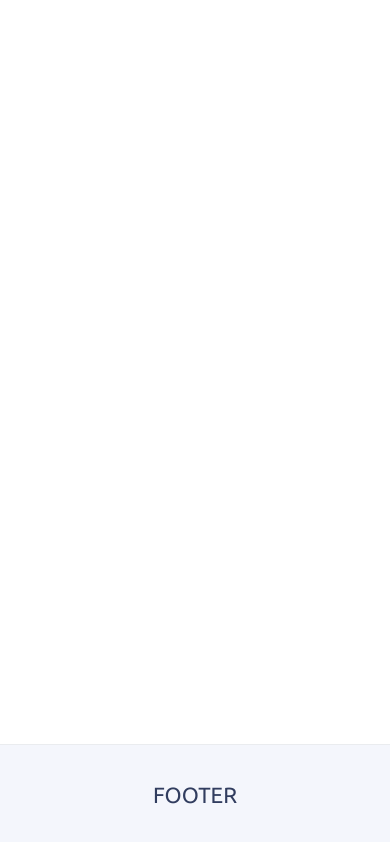
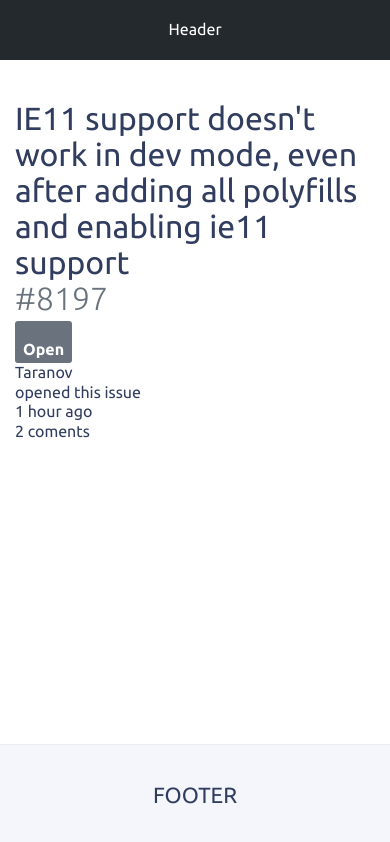
Before and after one commit to AlexanderYurchenko/Github-sample, a React (Create React App) app: page /issue/1 in a window 390 px wide. Built offline with nearby package versions, Linux system fonts and the light colour scheme; no server answers.

Commit message:
issue single static

```diff
--- a/src/App.jsx
+++ b/src/App.jsx
@@ -49,7 +49,7 @@ class App extends Component {
     return (
       <React.Fragment>
         <div className="w-inner">
-          <div className="c-header"></div>
+          <div className="c-header">Header</div>
           <div className="w-center">
             <main className="container">
               <Switch>
@@ -61,6 +61,7 @@ class App extends Component {
                         totalIssues={totalIssues}
                         currentPage={currentPage}
                         issuesPerPage={issuesPerPage}
+                        onIssueClick={this.handleIssueClick}
                         onPaginationClick={this.handlePaginationClick}/> : ''
                 )}/>
                 <Route path="/issue/:issueId" children={(props) => (
--- a/src/components/issue-single/issue-single.jsx
+++ b/src/components/issue-single/issue-single.jsx
@@ -2,18 +2,66 @@ import React, { Component } from "react";
 import "./issue-single.scss"
 
 class IssueSingle extends Component {
-  constructor(props) {
-    super(props);
-    this.state = {
-      issue: [],
-    };
+  state = {
+    issue: {}
+  }
+
+  componentDidMount() {
+    // const postRegExp = new RegExp("([^\/]+$)")
+    // const postId = postRegExp.exec(this.props.match.url)
+    // let url = "https://raw.githubusercontent.com/AlexanderYurchenko/ReactTask/master/src/data/post" + postId[1] + ".json"
+    // fetch(url)
+    //   .then(response => response.json())
+    //   .then(data => {
+    //     this.setState({post: data.post});
+    //   })
+    this.setState({
+      issue: this.props
+    })
   }
 
   render() {
+    console.log(this.props);
+
     return (
-      <React.Fragment>
+      <div className="c-issue-single">
+        <div className="c-issue-single_title">IE11 support doesn't work in dev mode, even after adding all polyfills and enabling ie11 support
+          <div className="c-issue-single_title-num">#8197</div>
+        </div>
+        <div className="c-issue-single_sub-box">
+          <div className="c-issue-single_state">
+            <div className="c-issue-single_icon c-icon"></div>Open
+          </div>
+          <div className="c-issue-single_sub-table">
+            <div className="c-issue-single_author">Taranov</div>
+            <div className="c-issue-single_opened-text">opened this issue</div>
+            <div className="c-issue-single_time-rel">1 hour ago</div>
+            <div className="c-issue-single_sub-coments">2 coments</div>
+          </div>
+        </div>
+        <div className="c-issue-single_content">
+          <div className="c-issue-single_main">
+            <div className="c-issue-single_comments-box">
+              <div className="c-issue-single_comment">
 
-      </React.Fragment>
+              </div>
+              <div className="c-issue-single_sub-comments-box">
+                <div className="c-issue-single_sub-comment">
+
+                </div>
+
+              </div>
+            </div>
+            <div className="c-issue-single_form-box">
+
+            </div>
+          </div>
+          <div className="c-issue-single_side">
+
+          </div>
+        </div>
+
+      </div>
     );
   }
 }
--- a/src/components/issue-single/issue-single.scss
+++ b/src/components/issue-single/issue-single.scss
@@ -0,0 +1,92 @@
+.c-issue-single {
+  &_title {
+    font-size: 26px;
+    font-weight: 400;
+    line-height: 1.125;
+  }
+
+  &_title-num {
+    font-weight: 300;
+    color: #6a737d;
+  }
+
+  &_sub-box {
+    margin: 5px 0 0;
+  }
+
+  &_state {
+    display: inline-block;
+    padding: 4px 8px;
+    font-weight: 600;
+    line-height: 20px;
+    color: #fff;
+    text-align: center;
+    white-space: nowrap;
+    background-color: #6a737d;
+    border-radius: 3px;
+    margin-right: 8px;
+
+    &--open {
+      background-color: #2cbe4e;
+    }
+  }
+
+  &_sub-table {
+
+  }
+
+  &_author {
+
+  }
+
+  &_opened-text {
+
+  }
+
+  &_time-rel {
+
+  }
+
+  &_sub-coments {
+
+  }
+
+  &_content {
+
+  }
+
+  &_main {
+
+  }
+
+  &_comments-box {
+
+  }
+
+  &_comment {
+
+  }
+
+  &_sub-comments-box {
+
+  }
+
+  &_sub-comment {
+
+  }
+
+  &_form-box {
+
+  }
+
+
+  &_side {
+
+  }
+
+  @media screen and (max-width: 768px) {
+    &_title {
+      font-size: 32px;
+    }
+  }
+}
--- a/src/components/issue/issue.jsx
+++ b/src/components/issue/issue.jsx
@@ -1,9 +1,11 @@
 import React from "react";
+import { Link } from "react-router-dom";
 import "./issue.scss"
 
 const Issue = ( props ) => {
-  let time = '5 hours ago',
-  iconClass = props.issue.state === 'open' ? 'c-icon c-icon--exclamation' : 'c-icon c-icon--closed'
+  const time = '5 hours ago';
+  const { title, number, user: {html_url: userHtmlUrl, login: userLogin}, comments, labels } = props.issue;
+  const iconClass = props.issue.state === 'open' ? 'c-icon c-icon--exclamation' : 'c-icon c-icon--closed';
 
   return (
     <div className="c-issue">
@@ -11,22 +13,22 @@ const Issue = ( props ) => {
         <div className={iconClass}></div>
       </div>
       <div className="c-issue__main-col">
-        <a href={props.issue.html_url} className="c-issue__title">{props.issue.title}</a>
+        <Link to={`/issue/${number}`} className="c-issue__title">{title}</Link>
         <span className="c-issue__labels">
-          {props.issue.labels.map(label => (
+          {labels.map(label => (
             <a key={label.id} className="c-issue__label"
               href={label.url}
               style={{backgroundColor: label.color ? '#' + label.color : ''}} >{label.name}</a>
           ))}
         </span>
         <div className="c-issue__info">
-          {'#' + props.issue.number + ' opened ' + time + ' by '}
-          <a className="c-issue__author" href={props.issue.user.html_url}>{props.issue.user.login}</a>
+          {'#' + number + ' opened ' + time + ' by '}
+          <a className="c-issue__author" href={userHtmlUrl}>{userLogin}</a>
         </div>
       </div>
       <div className="c-issue__aux-col">
-        { props.issue.comments > 0 &&
-          <a href={props.issue.html_url} className="c-issue__comment-link">{props.issue.comments}</a>
+        { comments > 0 &&
+          <Link to={`/issue/${number}`} className="c-issue__comment-link">{comments}</Link>
         }
       </div>
     </div>
--- a/src/index.scss
+++ b/src/index.scss
@@ -34,30 +34,36 @@ body {
   position: relative;
 }
 
+.c-header {
+  display: flex;
+  align-items: center;
+  justify-content: center;
+  height: 60px;
+  background: #24292e;
+  margin-bottom: 40px;
+  text-align: center;
+  color: #fff;
+}
+
 .w-footer {
   display: flex;
   flex-direction: column;
   justify-content: center;
-  margin: 20px 0 0;
-  padding: 15px;
+  margin: 40px 0 0;
+  padding: 40px 0;
   height: 100px;
   background: #f4f6fc;
   font-size: 22px;
   text-transform: uppercase;
   text-align: center;
+  border-top: 1px solid #eaecef;
 }
 
 .w-center {
-  width: $page-width;
+  max-width: $page-width;
   margin-right: auto;
   margin-left: auto;
   padding: 0 15px;
-}
-
-.w-footer {
-  margin-top: 40px;
-  padding: 40px 0;
-  border-top: 1px solid #eaecef;
 }
 
 .c-icon {
```
